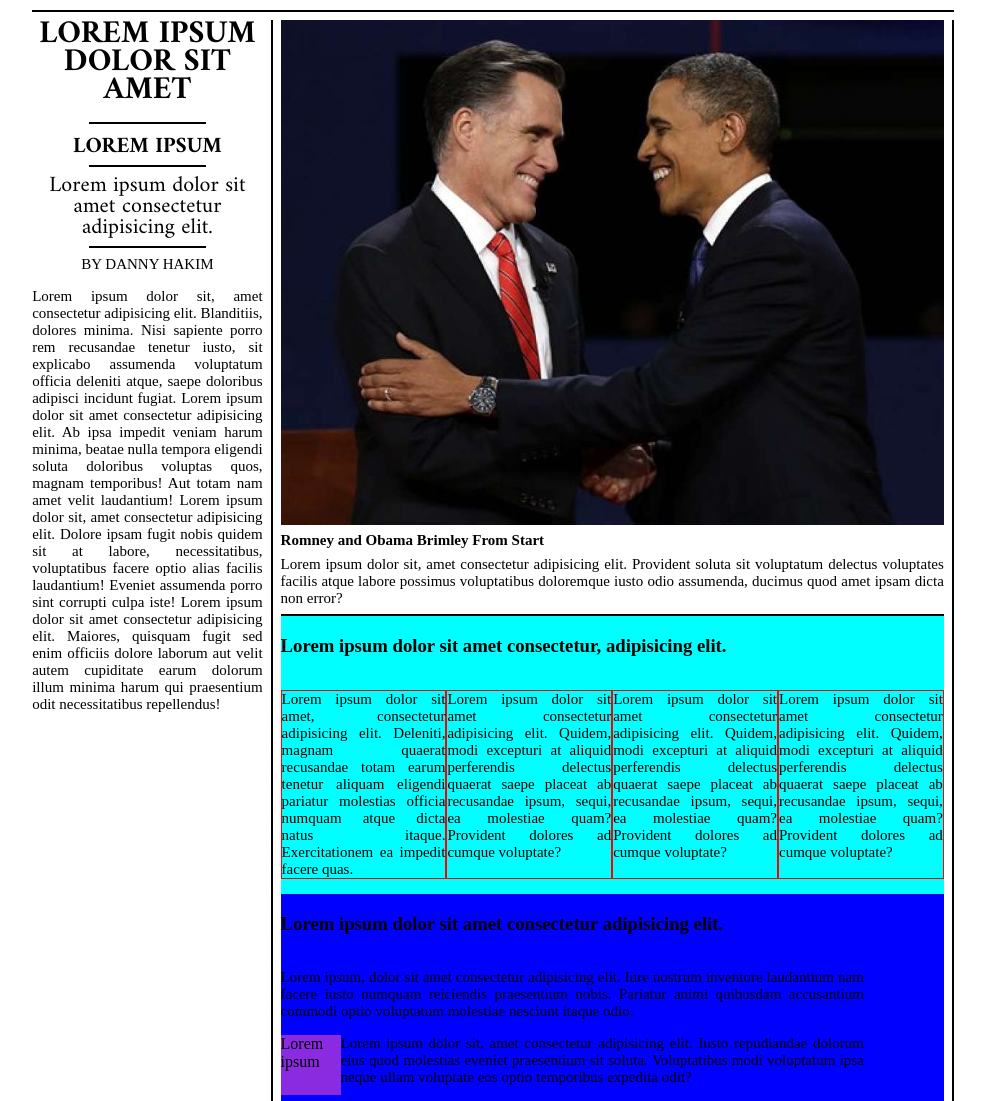
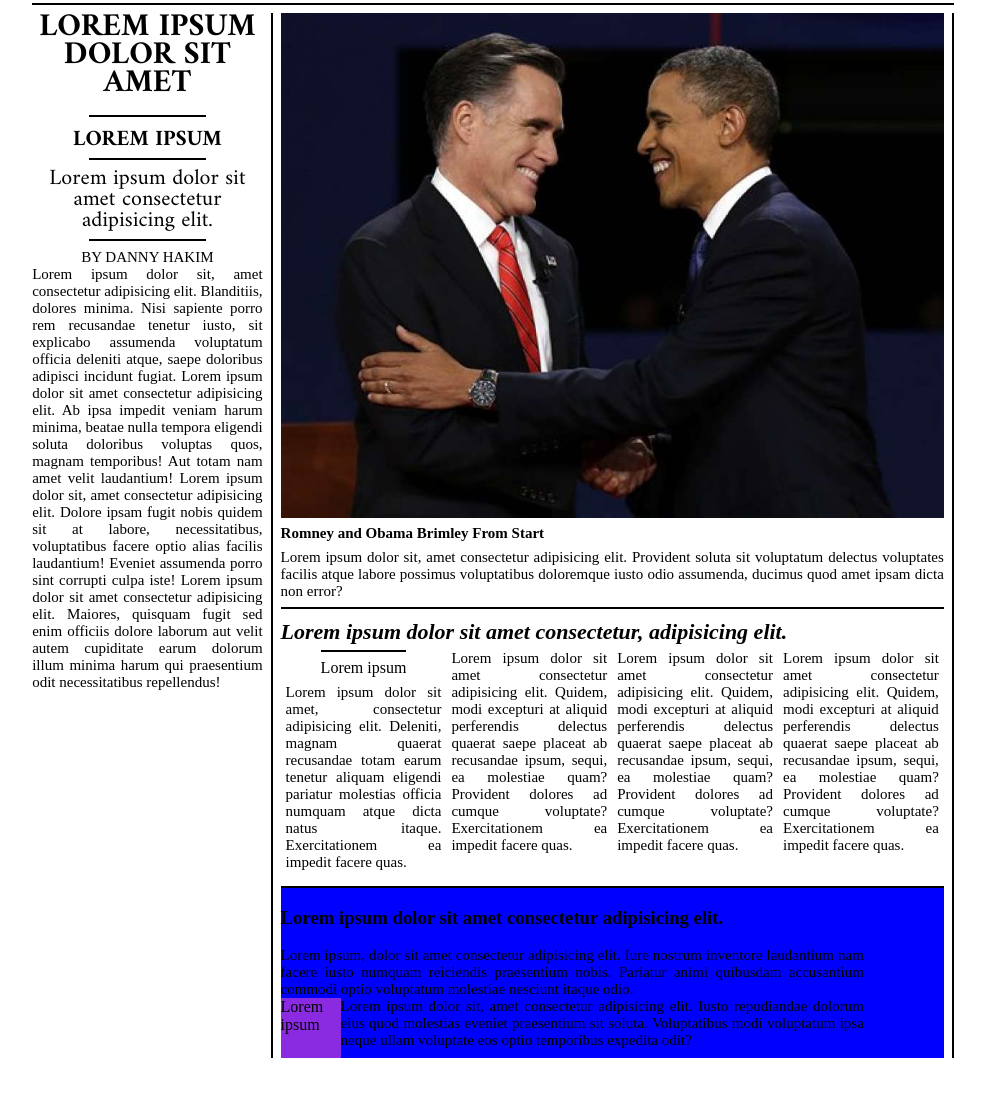
Before and after one commit to PerezCode/layout-exercise, a plain HTML site: page index.html in a window 1280 px wide. Shown: the part 184-1285 px from the top of the page, without its empty margins (147-1132 px from the left). After the commit the page ends 1242 px from the top, so only its background shows below. Drawn offline with Linux system fonts and the light colour scheme.

Commit message:
Central article done

```diff
--- a/css/styles.css
+++ b/css/styles.css
@@ -7,6 +7,7 @@ img {
 }
 
 p {
+  margin: 0;
   font-size: 15px;
   text-align: justify;
 }
@@ -105,18 +106,37 @@ main {
   margin: 7px 0;
 }
 
-.columna-derecha article:nth-of-type(2) {
-  background-color: aqua;
+.central-article {
+  padding-bottom: 15px;
+  border-bottom: 2px solid black;
 }
 
-.columna-derecha article:nth-of-type(2) div {
+.central-article h2{
+  font-size: 22px;
+  margin: 10px 0 5px 0;
+  font-style: italic;
+}
+
+.central-article > div {
   display: grid;
   grid-template-columns: repeat(4, 1fr);
 }
 
-.columna-derecha article:nth-of-type(2) div p {
-  grid-column: auto;
-  border: 1px solid red;
+.central-article > div > div{
+  display: flex;
+  flex-direction: column;
+  align-items: center;
+}
+
+.central-article > div > div > h4{
+  border-top: 2px solid black;
+  padding-top: 7px;
+  margin: 0 0 7px 0;
+  font-weight: 400;
+}
+
+.central-article p{
+  margin: 0 5px;
 }
 
 .columna-derecha article:nth-of-type(3) {
--- a/index.html
+++ b/index.html
@@ -41,13 +41,16 @@
         <h2>Romney and Obama Brimley From Start</h2>
         <p>Lorem ipsum dolor sit, amet consectetur adipisicing elit. Provident soluta sit voluptatum delectus voluptates facilis atque labore possimus voluptatibus doloremque iusto odio assumenda, ducimus quod amet ipsam dicta non error?</p>
       </article>
-      <article>
-        <h3>Lorem ipsum dolor sit amet consectetur, adipisicing elit.</h3>
+      <article class="central-article">
+        <h2>Lorem ipsum dolor sit amet consectetur, adipisicing elit.</h2>
         <div>
-          <p>Lorem ipsum dolor sit amet, consectetur adipisicing elit. Deleniti, magnam quaerat recusandae totam earum tenetur aliquam eligendi pariatur molestias officia numquam atque dicta natus itaque. Exercitationem ea impedit facere quas.</p>
-          <p>Lorem ipsum dolor sit amet consectetur adipisicing elit. Quidem, modi excepturi at aliquid perferendis delectus quaerat saepe placeat ab recusandae ipsum, sequi, ea molestiae quam? Provident dolores ad cumque voluptate?</p>
-          <p>Lorem ipsum dolor sit amet consectetur adipisicing elit. Quidem, modi excepturi at aliquid perferendis delectus quaerat saepe placeat ab recusandae ipsum, sequi, ea molestiae quam? Provident dolores ad cumque voluptate?</p>
-          <p>Lorem ipsum dolor sit amet consectetur adipisicing elit. Quidem, modi excepturi at aliquid perferendis delectus quaerat saepe placeat ab recusandae ipsum, sequi, ea molestiae quam? Provident dolores ad cumque voluptate?</p>
+          <div>
+            <h4>Lorem ipsum</h4>
+            <p>Lorem ipsum dolor sit amet, consectetur adipisicing elit. Deleniti, magnam quaerat recusandae totam earum tenetur aliquam eligendi pariatur molestias officia numquam atque dicta natus itaque. Exercitationem ea impedit facere quas.</p>
+          </div>
+          <p>Lorem ipsum dolor sit amet consectetur adipisicing elit. Quidem, modi excepturi at aliquid perferendis delectus quaerat saepe placeat ab recusandae ipsum, sequi, ea molestiae quam? Provident dolores ad cumque voluptate?Exercitationem ea impedit facere quas.</p>
+          <p>Lorem ipsum dolor sit amet consectetur adipisicing elit. Quidem, modi excepturi at aliquid perferendis delectus quaerat saepe placeat ab recusandae ipsum, sequi, ea molestiae quam? Provident dolores ad cumque voluptate?Exercitationem ea impedit facere quas.</p>
+          <p>Lorem ipsum dolor sit amet consectetur adipisicing elit. Quidem, modi excepturi at aliquid perferendis delectus quaerat saepe placeat ab recusandae ipsum, sequi, ea molestiae quam? Provident dolores ad cumque voluptate?Exercitationem ea impedit facere quas.</p>
         </div>
       </article>
       <article>
```
